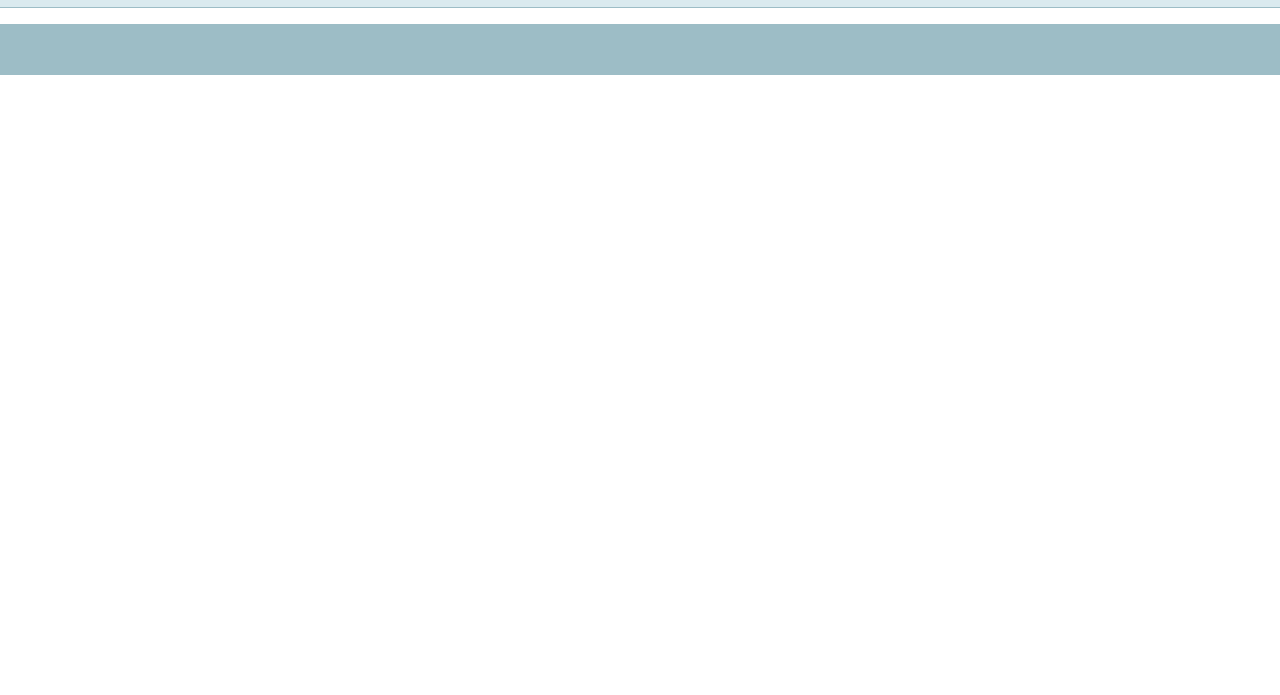
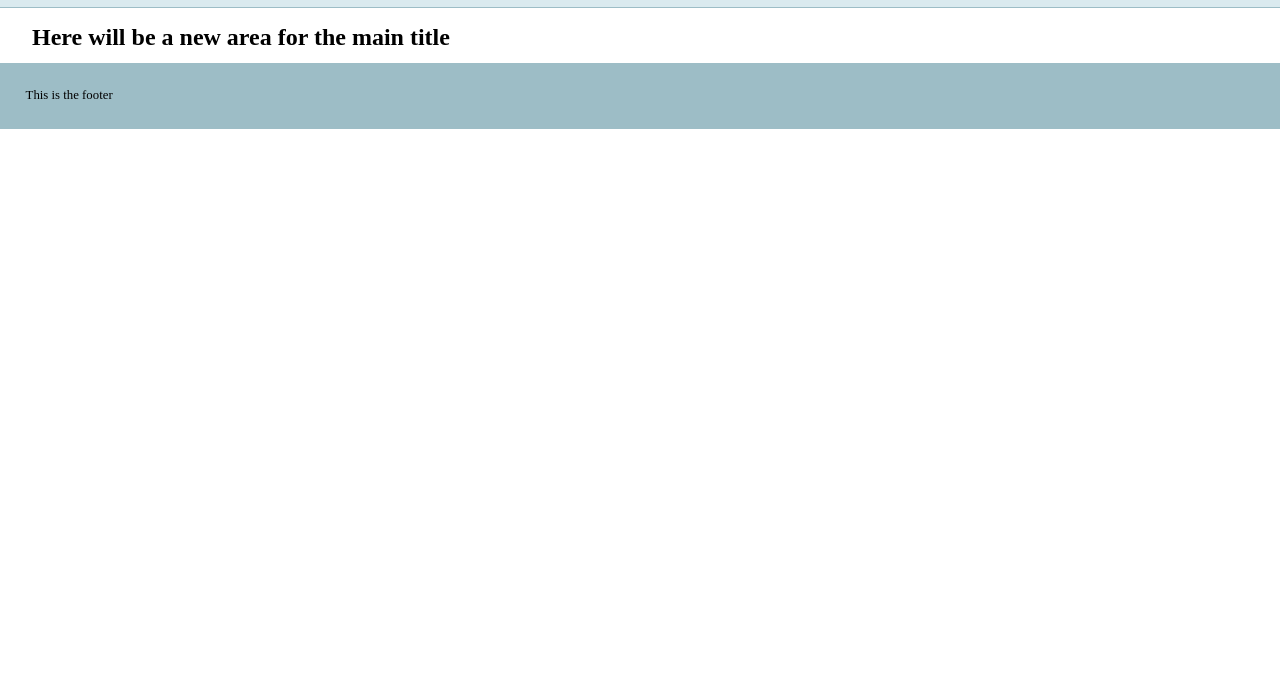
Before and after one commit to HCTM-Bellevue/git-basics, a plain HTML site: page index.html in a window 1280 px wide. Shown: the part 105-800 px from the top of the page. Drawn offline with nearby package versions, Linux system fonts and the light colour scheme.

Commit message:
added more information to template

```diff
--- a/index.html
+++ b/index.html
@@ -19,8 +19,10 @@
     <nav id="pageNav">
     </nav>
     <main>
+        <h2> Here will be a new area for the main title</h2>
     </main>
     <footer>
+        This is the footer
     </footer>
         <script>
 //use the modernizr load to load up external scripts. This will load the scripts asynchronously, but the order listed matters. Although it will load all scripts in parallel, it will execute them in the order listed
```
